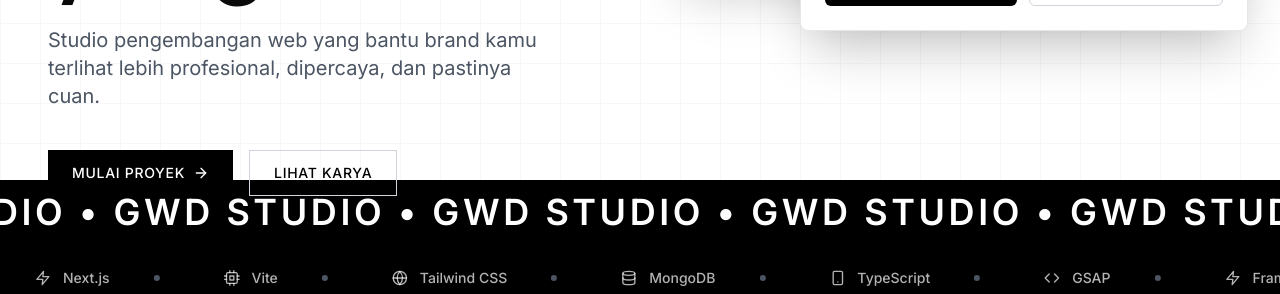
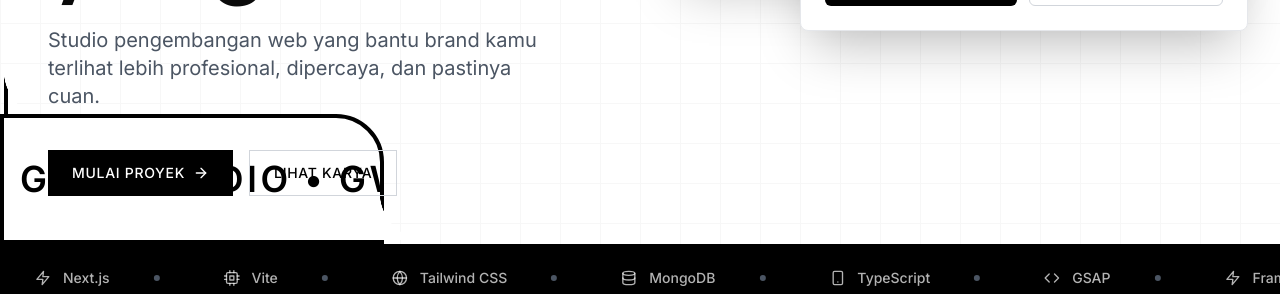
Before and after one commit to Galvinal-227/gwd-studio, a React (Vite) app: page / in a window 1280 px wide. Shown: the part 737-1031 px from the top of the page. Built offline with nearby package versions, Linux system fonts and the light colour scheme.

Commit message:
Update Hero.jsx

```diff
--- a/src/components/Hero.jsx
+++ b/src/components/Hero.jsx
@@ -26,12 +26,18 @@
         <div className="absolute inset-0 bg-[linear-gradient(to_right,#f0f0f0_1px,transparent_1px),linear-gradient(to_bottom,#f0f0f0_1px,transparent_1px)] bg-[size:40px_40px] opacity-50"></div>
       </div>
 
-      {/* Teks berjalan di bawah */}
-      <div className="absolute bottom-0 left-0 w-full overflow-hidden bg-black py-3 z-10">
-        <div className="animate-marquee whitespace-nowrap">
-          <span className="text-white font-black text-2xl md:text-3xl lg:text-4xl tracking-widest mx-4">
-            GWD STUDIO • GWD STUDIO • GWD STUDIO • GWD STUDIO • GWD STUDIO • GWD STUDIO •
-          </span>
+      {/* Cutout shape di kiri bawah dengan border hitam tebal */}
+      <div className="absolute bottom-0 left-0 w-[30%] h-[130px] bg-white border-4 border-black z-10 rounded-tr-[48px] hidden lg:block">
+        <div className="absolute bottom-0 left-full w-[48px] h-[48px] bg-white border-4 border-black border-l-0 border-b-0 [mask-image:radial-gradient(circle_at_100%_0%,transparent_48px,black_calc(48px+0.5px))] [-webkit-mask-image:radial-gradient(circle_at_100%_0%,transparent_48px,black_calc(48px+0.5px))]" />
+        <div className="absolute bottom-full left-0 w-[48px] h-[48px] bg-white border-4 border-black border-r-0 border-t-0 [mask-image:radial-gradient(circle_at_100%_0%,transparent_48px,black_calc(48px+0.5px))] [-webkit-mask-image:radial-gradient(circle_at_100%_0%,transparent_48px,black_calc(48px+0.5px))]" />
+
+        {/* Teks berjalan di area cutout */}
+        <div className="absolute inset-0 flex items-center overflow-hidden px-4">
+          <div className="animate-marquee whitespace-nowrap">
+            <span className="text-black font-black text-2xl md:text-3xl lg:text-4xl tracking-widest">
+              GWD STUDIO • GWD STUDIO • GWD STUDIO • GWD STUDIO • GWD STUDIO • GWD STUDIO •
+            </span>
+          </div>
         </div>
       </div>
 
```
